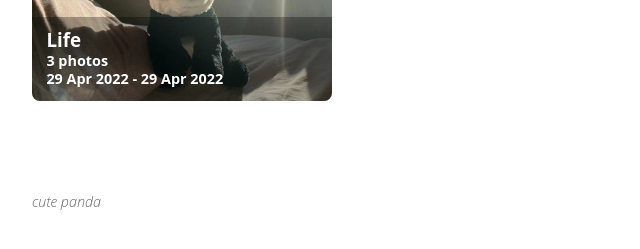
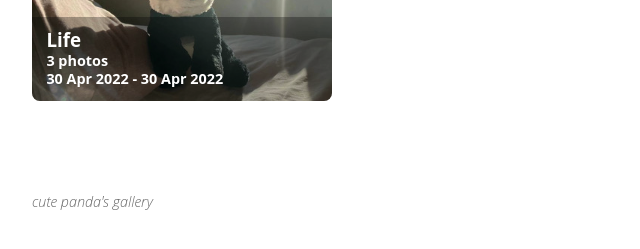
Before and after one commit to cutePanda123/panda-gallery, a plain HTML site: page index.html in a window 1280 px wide. Shown: the part 285-534 px from the top of the page, 0-640 px from the left. Drawn offline with Linux system fonts and the light colour scheme.

Commit message:
Deploying to gh-pages from  @ c08d47ab695c984e89e390cb3b83e23a05a93ed6 🚀

```diff
--- a/index.html
+++ b/index.html
@@ -39,7 +39,7 @@
             <div class="info">
               <h3>Life</h3>
               <div class="summary">3 photos</div>
-              <div class="date">29 Apr 2022 - 29 Apr 2022</div>
+              <div class="date">30 Apr 2022 - 30 Apr 2022</div>
             </div>
           </a>  </div>
 
@@ -62,7 +62,7 @@
         Optional footer
       -->
       <footer>
-        <p>cute panda</p>
+        <p>cute panda's gallery</p>
       </footer>
 
     </div>
```
Also changed, not shown: Life.html (+1 -1 lines), 1 other file.
